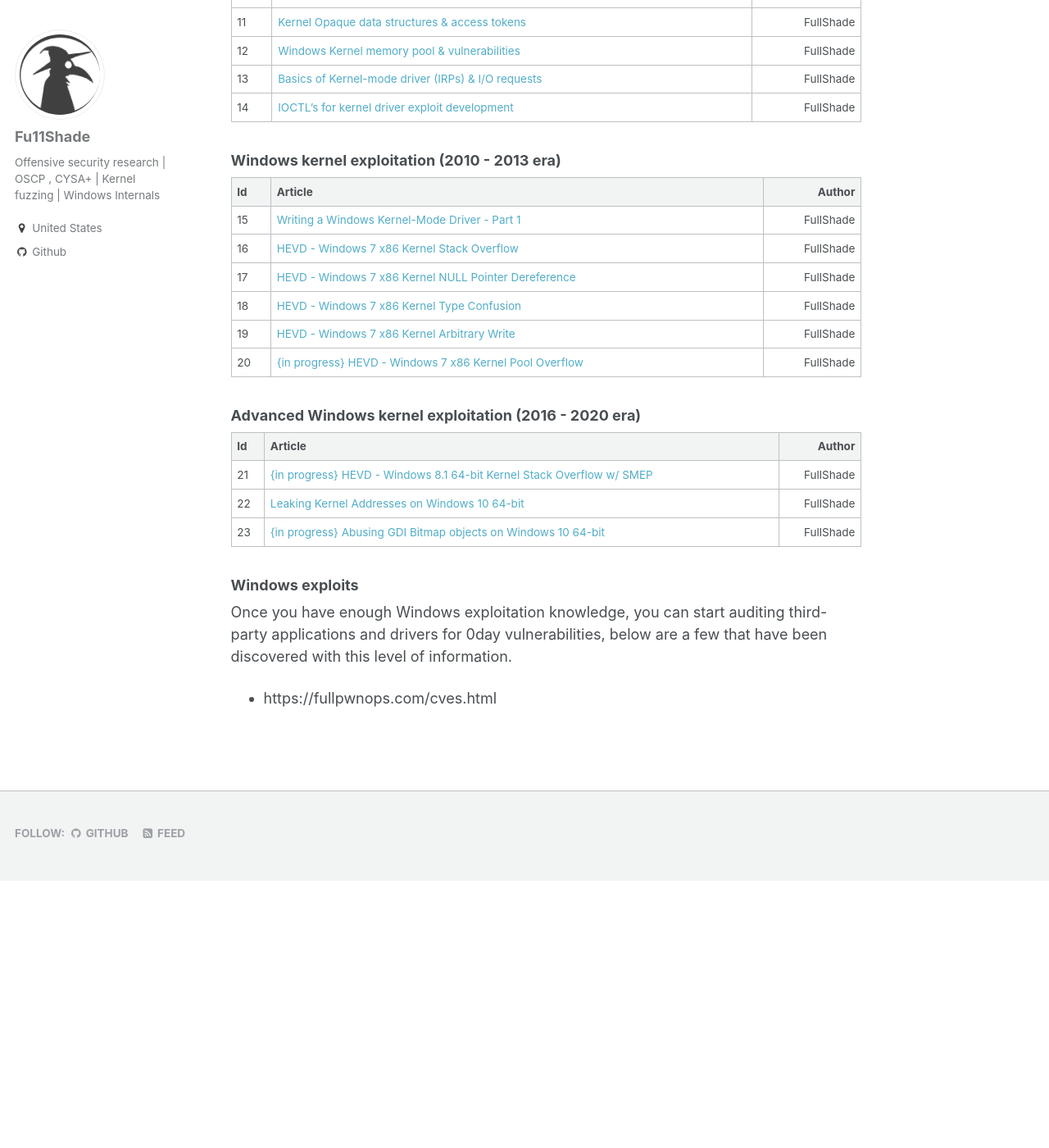
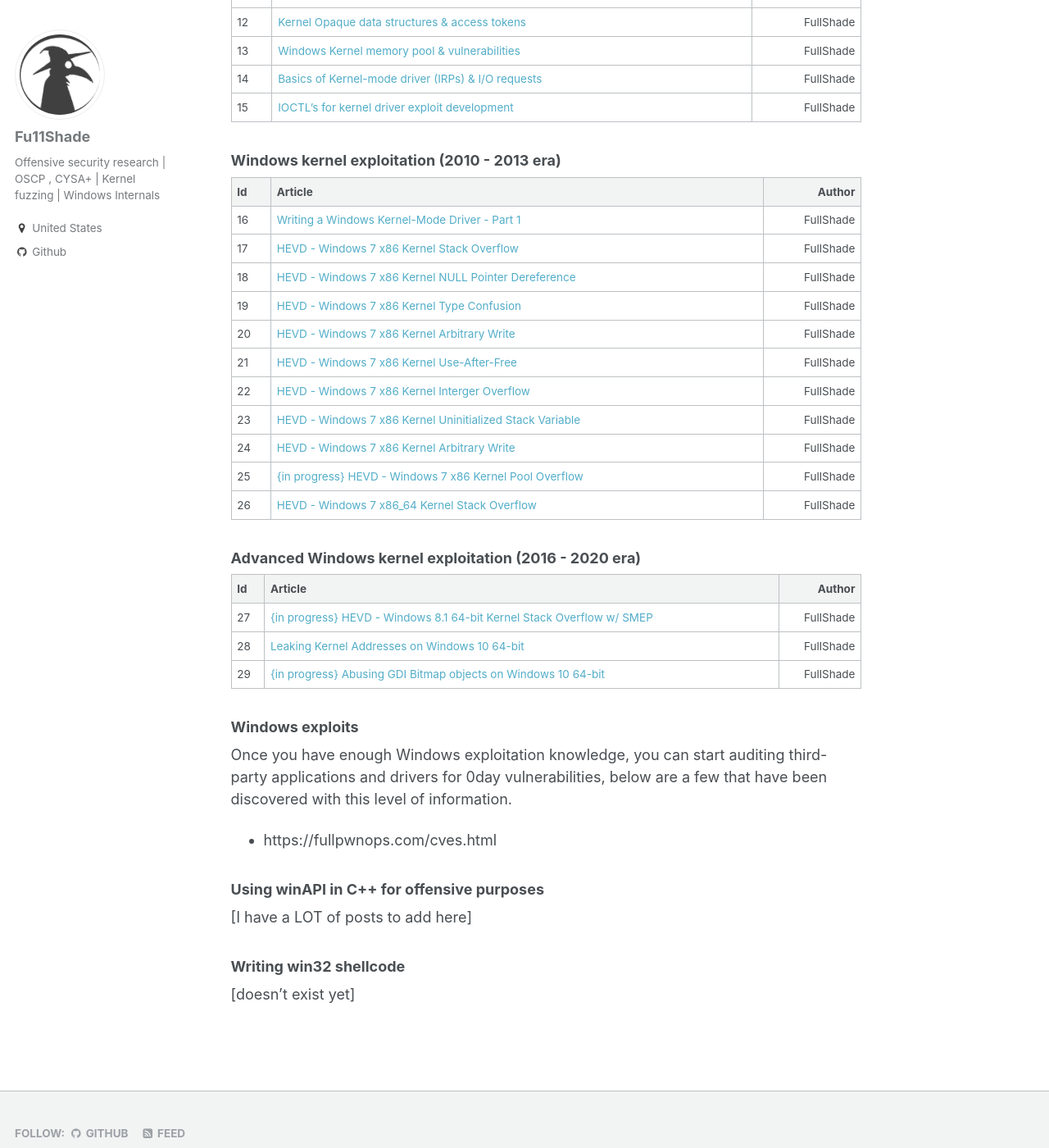
Before and after one commit to asdyxcyxc/FULLSHADE.github.io, a Jekyll site: the page built from _pages/windows-exploitation-pathway.md, in a window 1280 px wide and 1400 px high, scrolled down 1187 px. Shown: the whole window at 82% size. Built offline with Jekyll 4.4.1, drawn with Linux system fonts in a browser that asks for light colours; before the commit the page ends 2261 px from its top, so only the background shows below that.

Commit message:
Update windows-exploitation-pathway.md

```diff
--- a/_pages/windows-exploitation-pathway.md
+++ b/_pages/windows-exploitation-pathway.md
@@ -27,43 +27,57 @@ Fair warning, some of the following posts are not finished yet... Most everythin
 | 3 | [Local SEH buffer overflow with a DEP bypass]() | FullShade |
 | 4 | [Remote SEH overflow - CVE-2019-17181 exploitation](https://fullpwnops.com/CVE-2019-17181-intrasrv-writeup/) | FullShade |
 | 5 | [SEH overflows, egghunters & multi-stage jumps]() | FullShade |
-| 5 | [SEH overflows, alphanumber & unicode encoding bypass]() | FullShade |
-| 6 | [Bypassing SEH mitigations with DLL injection](https://fullpwnops.com/nullbytebypass/) | FullShade |
-| 7 | [Code caving and backdooring PEs](https://fullpwnops.com/code-caving/) | FullShade |
+| 6 | [SEH overflows, alphanumber & unicode encoding bypass]() | FullShade |
+| 7 | [Bypassing SEH mitigations with DLL injection](https://fullpwnops.com/nullbytebypass/) | FullShade |
+| 8 | [Code caving and backdooring PEs](https://fullpwnops.com/code-caving/) | FullShade |
 
 ### Windows Internals theory
 
 | Id | Article | Author  |
 |:---|:--------|--------:|
-| 8 | [Understanding Windows security mitigations](https://fullpwnops.com/Understanding-Exploit-mitigations/) | FullShade |
-| 9 | [Understanding Windows memory data structures](https://fullpwnops.com/Stack-heaps-memory/) | FullShade |
-| 10 | [Understanding the PEB & WinDBG analysis](https://fullpwnops.com/PEB-analysis-exploitation/) | FullShade |
-| 11 | [Kernel Opaque data structures & access tokens](https://fullpwnops.com/token-manipulation-privs/) | FullShade |
-| 12 | [Windows Kernel memory pool & vulnerabilities](https://fullpwnops.com/Windows-pool-and-vulns/) | FullShade |
-| 13 | [Basics of Kernel-mode driver (IRPs) & I/O requests](https://fullpwnops.com/io-requests-basics/) | FullShade |
-| 14 | [IOCTL’s for kernel driver exploit development](https://fullpwnops.com/IOCTL-kernel-drivers/) | FullShade |
+| 9 | [Understanding Windows security mitigations](https://fullpwnops.com/Understanding-Exploit-mitigations/) | FullShade |
+| 10 | [Understanding Windows memory data structures](https://fullpwnops.com/Stack-heaps-memory/) | FullShade |
+| 11 | [Understanding the PEB & WinDBG analysis](https://fullpwnops.com/PEB-analysis-exploitation/) | FullShade |
+| 12 | [Kernel Opaque data structures & access tokens](https://fullpwnops.com/token-manipulation-privs/) | FullShade |
+| 13 | [Windows Kernel memory pool & vulnerabilities](https://fullpwnops.com/Windows-pool-and-vulns/) | FullShade |
+| 14 | [Basics of Kernel-mode driver (IRPs) & I/O requests](https://fullpwnops.com/io-requests-basics/) | FullShade |
+| 15 | [IOCTL’s for kernel driver exploit development](https://fullpwnops.com/IOCTL-kernel-drivers/) | FullShade |
 
 ### Windows kernel exploitation (2010 - 2013 era)
 
 | Id | Article | Author  |
 |:---|:--------|--------:|
-| 15 | [Writing a Windows Kernel-Mode Driver - Part 1](https://fullpwnops.com/kernel-driver1/) | FullShade |
-| 16 | [HEVD - Windows 7 x86 Kernel Stack Overflow](https://fullpwnops.com/HEVD-kernel-overflow/) | FullShade |
-| 17 | [HEVD - Windows 7 x86 Kernel NULL Pointer Dereference](https://fullpwnops.com/HEVD_null-pointer/) | FullShade |
-| 18 | [HEVD - Windows 7 x86 Kernel Type Confusion](https://fullpwnops.com/HEVD-typeconfusion/) | FullShade |
-| 19 | [HEVD - Windows 7 x86 Kernel Arbitrary Write](https://fullpwnops.com/HEVD-arbitraryoverwrite/) | FullShade |
-| 20 | [{in progress} HEVD - Windows 7 x86 Kernel Pool Overflow](https://fullpwnops.com/HEVD-pool-overflow/) | FullShade |
+| 16 | [Writing a Windows Kernel-Mode Driver - Part 1](https://fullpwnops.com/kernel-driver1/) | FullShade |
+| 17 | [HEVD - Windows 7 x86 Kernel Stack Overflow](https://fullpwnops.com/HEVD-kernel-overflow/) | FullShade |
+| 18 | [HEVD - Windows 7 x86 Kernel NULL Pointer Dereference](https://fullpwnops.com/HEVD_null-pointer/) | FullShade |
+| 19 | [HEVD - Windows 7 x86 Kernel Type Confusion](https://fullpwnops.com/HEVD-typeconfusion/) | FullShade |
+| 20 | [HEVD - Windows 7 x86 Kernel Arbitrary Write](https://fullpwnops.com/HEVD-arbitraryoverwrite/) | FullShade |
+| 21 | [HEVD - Windows 7 x86 Kernel Use-After-Free](https://fullpwnops.com/HEVD-arbitraryoverwrite/) | FullShade |
+| 22 | [HEVD - Windows 7 x86 Kernel Interger Overflow](https://fullpwnops.com/HEVD-arbitraryoverwrite/) | FullShade |
+| 23 | [HEVD - Windows 7 x86 Kernel Uninitialized Stack Variable](https://fullpwnops.com/HEVD-arbitraryoverwrite/) | FullShade |
+| 24 | [HEVD - Windows 7 x86 Kernel Arbitrary Write](https://fullpwnops.com/HEVD-arbitraryoverwrite/) | FullShade |
+| 25 | [{in progress} HEVD - Windows 7 x86 Kernel Pool Overflow](https://fullpwnops.com/HEVD-pool-overflow/) | FullShade |
+| 26 | [HEVD - Windows 7 x86_64 Kernel Stack Overflow](https://fullpwnops.com/HEVD-kernel-overflow/) | FullShade |
+
 
 ### Advanced Windows kernel exploitation (2016 - 2020 era)
 
 | Id | Article | Author  |
 |:---|:--------|--------:|
-| 21 | [{in progress} HEVD - Windows 8.1 64-bit Kernel Stack Overflow w/ SMEP](https://fullpwnops.com/HEVD-stack-smep/) | FullShade |
-| 22 | [Leaking Kernel Addresses on Windows 10 64-bit](https://fullpwnops.com/Windows-10-kaslr-infoleak/) | FullShade |
-| 23 | [{in progress} Abusing GDI Bitmap objects on Windows 10 64-bit](https://fullpwnops.com/gdi-exploitation/) | FullShade |
+| 27 | [{in progress} HEVD - Windows 8.1 64-bit Kernel Stack Overflow w/ SMEP](https://fullpwnops.com/HEVD-stack-smep/) | FullShade |
+| 28 | [Leaking Kernel Addresses on Windows 10 64-bit](https://fullpwnops.com/Windows-10-kaslr-infoleak/) | FullShade |
+| 29 | [{in progress} Abusing GDI Bitmap objects on Windows 10 64-bit](https://fullpwnops.com/gdi-exploitation/) | FullShade |
 
 ### Windows exploits
 
 Once you have enough Windows exploitation knowledge, you can start auditing third-party applications and drivers for 0day vulnerabilities, below are a few that have been discovered with this level of information.
 
 - https://fullpwnops.com/cves.html
+
+### Using winAPI in C++ for offensive purposes
+
+[I have a LOT of posts to add here]
+
+### Writing win32 shellcode
+
+[doesn't exist yet]
```
